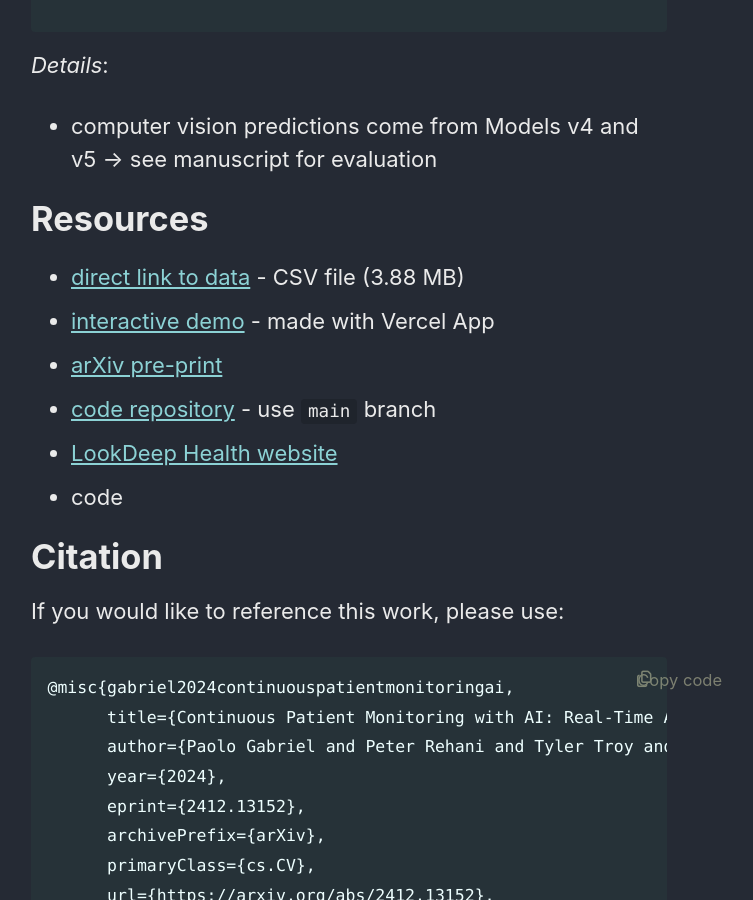
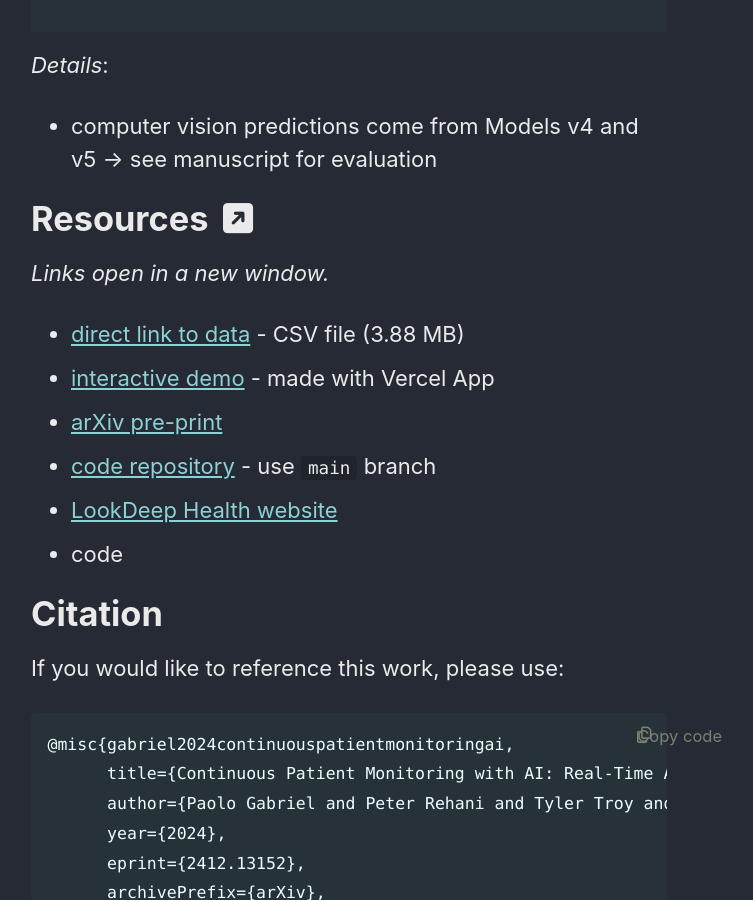
Before and after one commit to lookdeep/ai-norms-2024, a Jekyll site: the page built from index.md, in a window 1280 px wide and 900 px high, scrolled down 3272 px. Shown: the whole window, without its empty margins (291-1044 px from the left). Built offline with Jekyll 4.4.1, drawn with Linux system fonts in a browser that asks for light colours; cached includes are drawn as plain includes.

Commit message:
chg: add external link icons and text for accessibility

```diff
--- a/index.md
+++ b/index.md
@@ -10,11 +10,11 @@
     overlay_filter: 0.85
     caption: "LookDeep Health System Overview. From Figure 1 of pre-print article."
     actions:
-        - label: "Download Dataset - CSV file (3.88 MB)"
+        - label: "Download Dataset - CSV file (3.88 MB) <i class='fa fa-external-link'></i>"
           url: "https://raw.githubusercontent.com/lookdeep/ai-norms-2024/refs/heads/main/data/data_by_patient_hour_scrubbed.csv"
-        - label: "Explore Dataset"
+        - label: "Explore Dataset <i class='fa fa-external-link'></i>"
           url: "https://lookdeep.vercel.app/"
-        - label: "Get Code"
+        - label: "Get Code <i class='fa fa-external-link'></i>"
           url: "https://github.com/lookdeep/ai-norms-2024"
 
 ---
@@ -78,7 +78,8 @@
 *Details*:
 - computer vision predictions come from Models v4 and v5 -> see manuscript for evaluation
 
-# Resources
+# Resources <i class="fa fa-external-link-square"></i>
+_Links open in a new window._
 * [direct link to data](https://raw.githubusercontent.com/lookdeep/ai-norms-2024/refs/heads/main/data/data_by_patient_hour_scrubbed.csv) - CSV file (3.88 MB)
 * [interactive demo](https://lookdeep.vercel.app/) - made with Vercel App
 * [arXiv pre-print](https://arxiv.org/abs/2412.13152)
```
